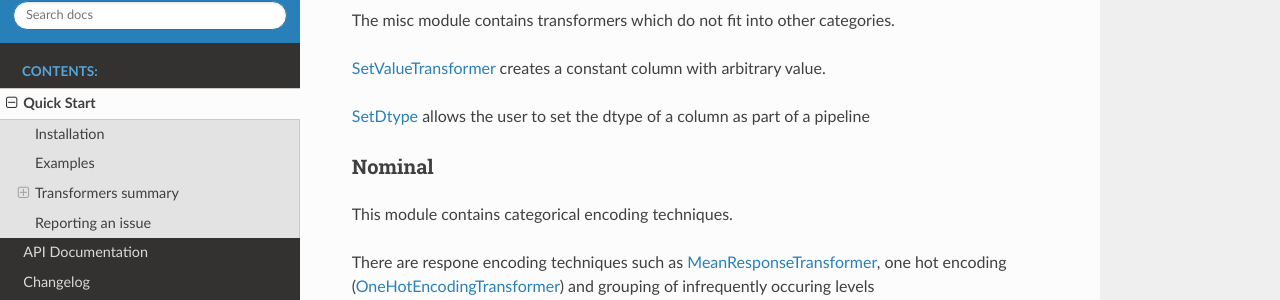
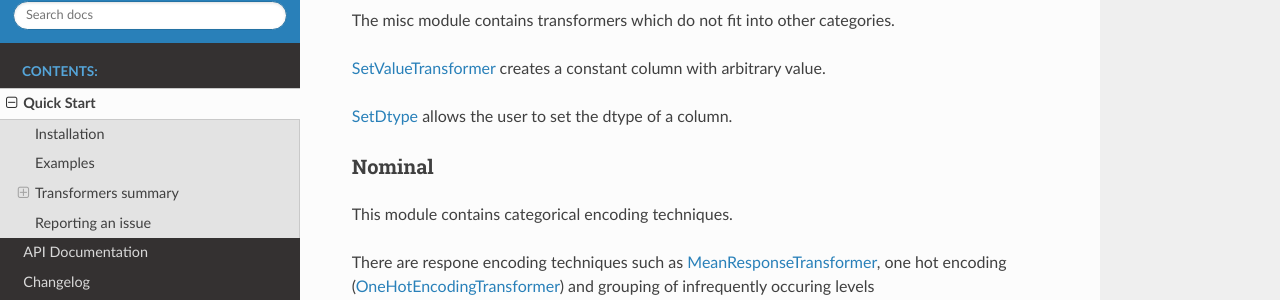
Before and after one commit to lvgig/tubular, a Sphinx documentation site: the page built from docs/source/quick-start.rst, in a window 1280 px wide and 900 px high, scrolled down 2251 px. Shown: the part 151-451 px from the top of the window. Built offline with Sphinx 7.4.7 and the Read the Docs theme 2.0.0, drawn with Linux system fonts in a browser that asks for light colours.

Commit message:
Update quick-start.rst

```diff
--- a/docs/source/quick-start.rst
+++ b/docs/source/quick-start.rst
@@ -91,7 +91,7 @@ The misc module contains transformers which do not fit into other categories.
 
 `SetValueTransformer <https://tubular.readthedocs.io/en/latest/api/tubular.misc.SetValueTransformer.html>`_ creates a constant column with arbitrary value.
 
-`SetDtype <https://tubular.readthedocs.io/en/latest/api/tubular.misc.SetDtype.html>`_ allows the user to set the dtype of a column as part of a pipeline
+`SetDtype <https://tubular.readthedocs.io/en/latest/api/tubular.misc.SetDtype.html>`_ allows the user to set the dtype of a column.
 
 Nominal
 ^^^^^^^
```
